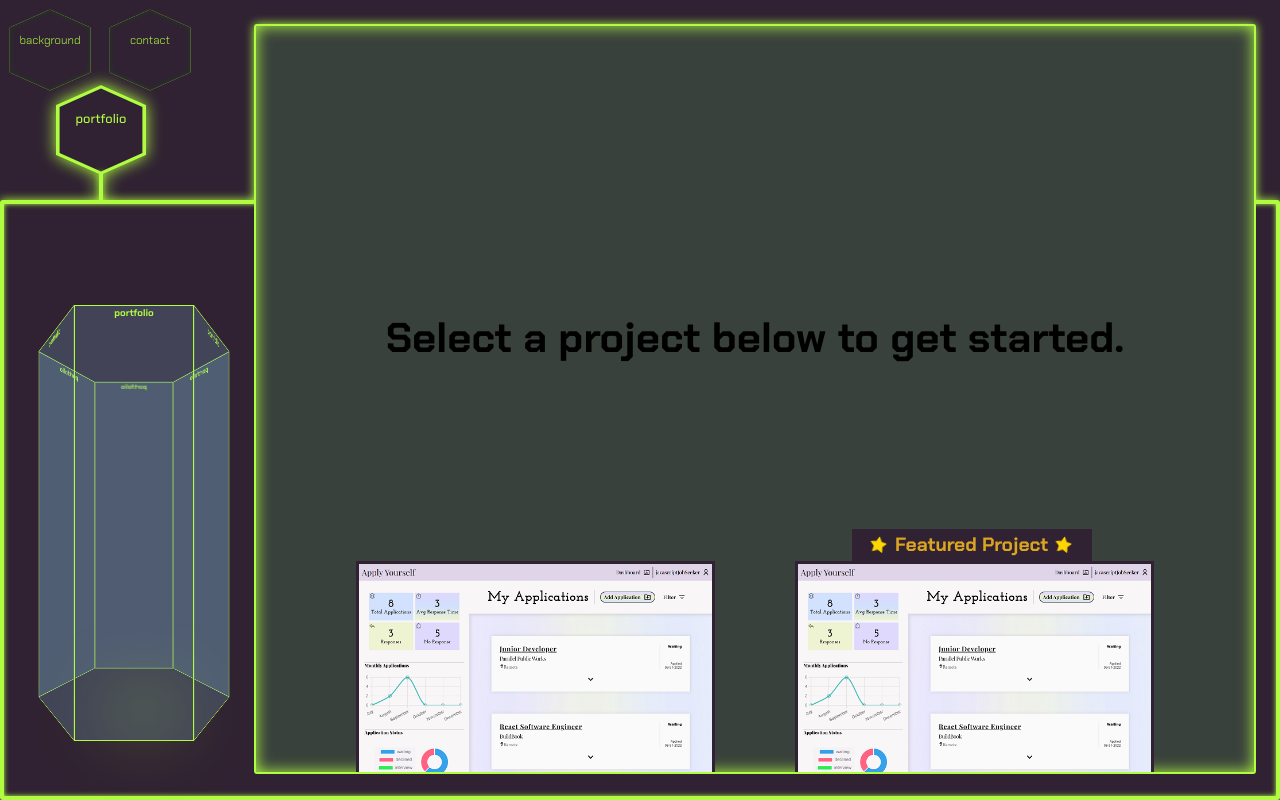
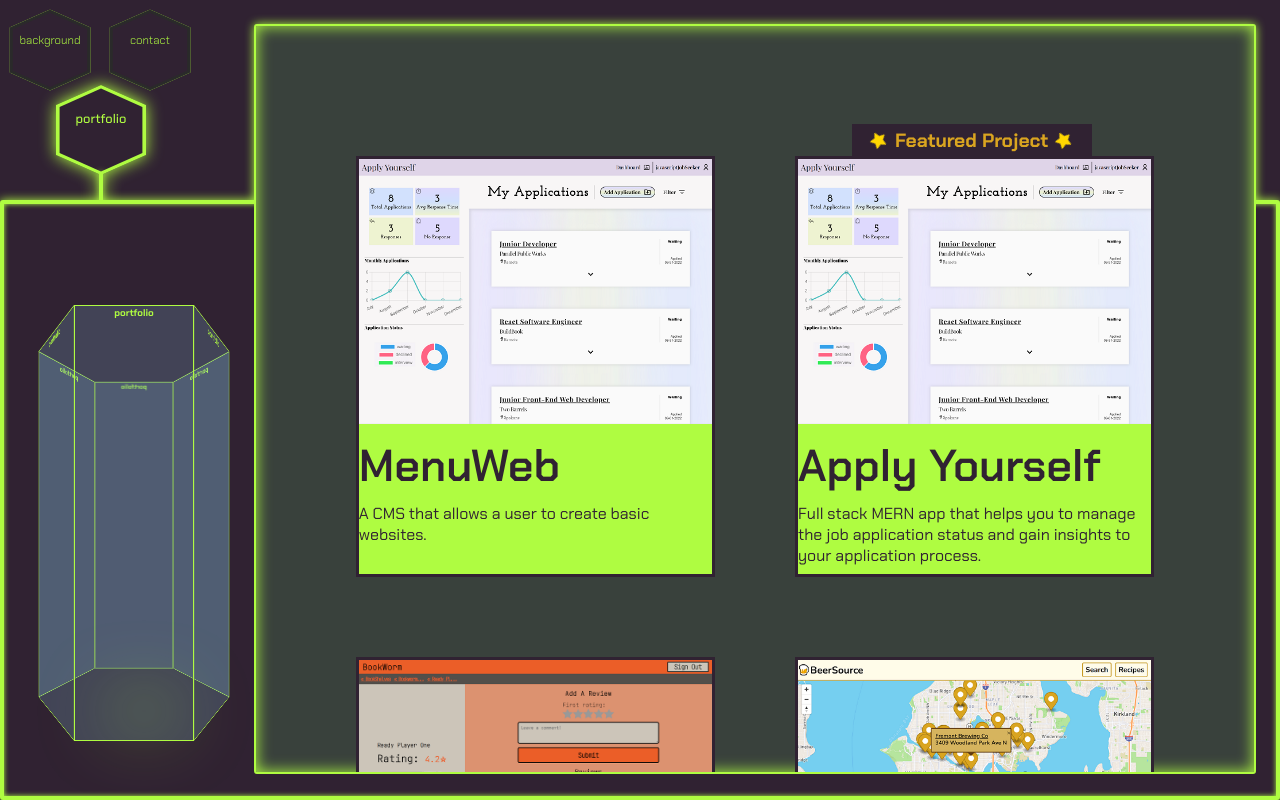
Before and after one commit to a-stepanian/portfolio-v2, a React (Create React App) app: page / in a window 1280 px wide. Built offline with nearby package versions, Linux system fonts and the light colour scheme; some icons are missing.

Commit message:
Remove unused css and improve content shift

```diff
--- a/src/App.tsx
+++ b/src/App.tsx
@@ -10,7 +10,7 @@ export const App = () => {
   useEffect(() => {
     setTimeout(() => {
       updateBtnClicked("portfolio");
-    }, 1000);
+    }, 3000);
   }, []);
 
   useEffect(() => {
--- a/src/Components/portfolio/Projects.tsx
+++ b/src/Components/portfolio/Projects.tsx
@@ -5,7 +5,6 @@ import IndividualProject from "./IndividualProject";
 const Projects = () => {
   return (
     <Wrapper>
-      <h3 className="instructions">Select a project below to get started.</h3>
       <div className="project-wrapper">
         {data.map(site => {
           return <IndividualProject key={site.id} site={site} />;
@@ -16,37 +15,9 @@ const Projects = () => {
 };
 
 const Wrapper = styled.section`
-  background-color: var(--white);
   display: flex;
   flex-direction: column;
   align-items: center;
-
-  header {
-    width: 100%;
-    z-index: 1;
-    padding: 0 0.3rem;
-    display: flex;
-    justify-content: space-between;
-    align-items: center;
-    height: 2rem;
-    background-color: var(--black);
-    color: var(--white);
-    box-shadow: 0 5px 8px rgba(0, 0, 0, 0.3);
-    h2,
-    p {
-      font-size: 0.7rem;
-      font-weight: 500;
-    }
-  }
-
-  .instructions {
-    margin: 7.5rem 0 5rem;
-    padding: 0 5%;
-    font-size: 1.8rem;
-    line-height: 2.2rem;
-    color: var(--black);
-  }
-
   .project-wrapper {
     padding: 0 5% 7.5rem;
     display: grid;
@@ -55,37 +26,8 @@ const Wrapper = styled.section`
   }
 
   @media (min-width: 480px) {
-    header {
-      h2,
-      p {
-        font-size: 0.8rem;
-      }
-    }
     .project-wrapper {
       padding: 5rem 10%;
-    }
-    .instructions {
-      margin: 15rem 0 5rem;
-      font-size: 2.4rem;
-      line-height: 2.8rem;
-      padding: 5%;
-      text-align: center;
-    }
-  }
-
-  @media (min-width: 768px) {
-    header {
-      h2,
-      p {
-        font-size: 1rem;
-      }
-    }
-    .instructions {
-      margin: 20rem 0 17.5rem;
-      font-size: 3rem;
-      line-height: 3.2rem;
-      padding: 0;
-      max-width: 40rem;
     }
   }
 
@@ -95,21 +37,6 @@ const Wrapper = styled.section`
       column-gap: 5rem;
       margin-bottom: 5rem;
     }
-    .instructions {
-      margin: 7.5rem 0 0;
-      font-size: 2.4rem;
-      line-height: 2.8rem;
-      max-width: 52rem;
-    }
-  }
-
-  @media (min-width: 1200px) {
-    .instructions {
-      margin: 15rem 0 7.5rem;
-      font-size: 2.6rem;
-      line-height: 2.8rem;
-      max-width: 56rem;
-    }
   }
 `;
 
```
